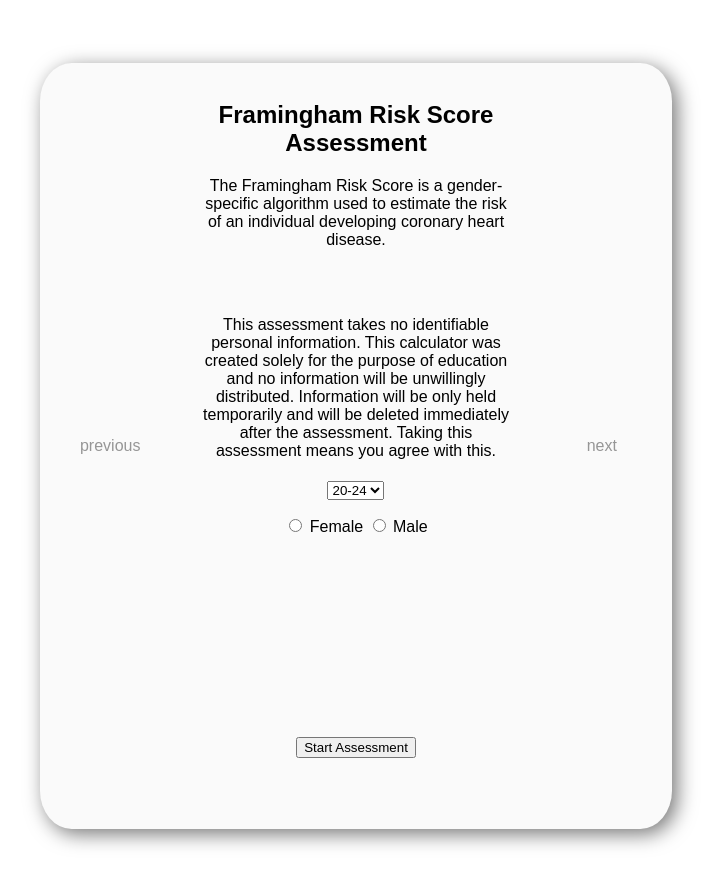
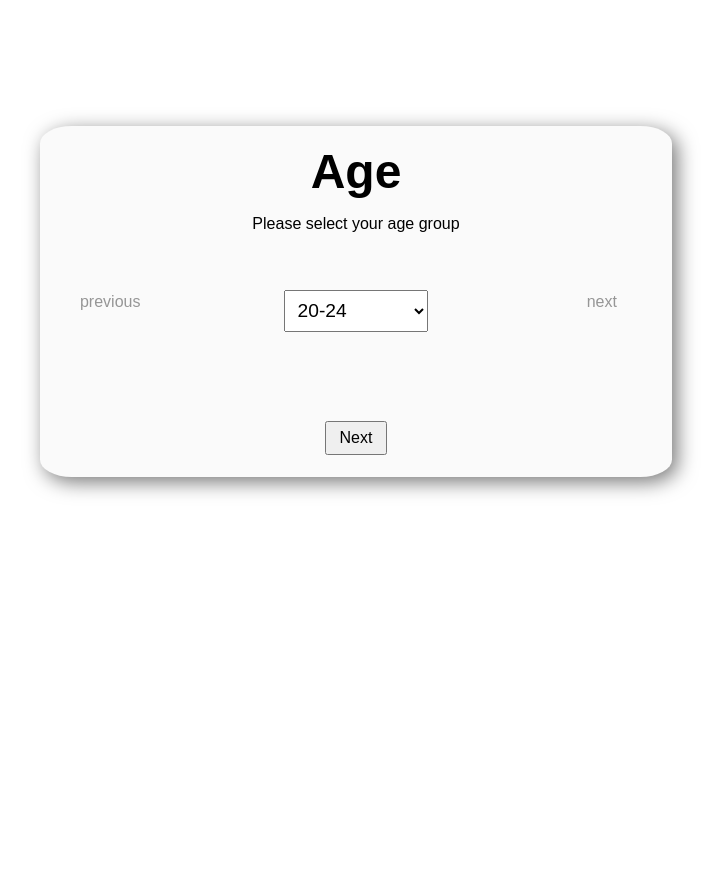
Before and after one commit to zerosicx/A2, a plain HTML site: page index.html in a window 1280 px wide. Both pictures are taken after a click on the button "Start Assessment". Shown: the whole page, without its empty margins (284-1005 px from the left). After the commit the page ends 800 px from the top, so only its background shows below. Drawn offline with Linux system fonts and the light colour scheme.

Commit message:
completed traversing next pages, no calc yet

```diff
--- a/index.html
+++ b/index.html
@@ -12,60 +12,79 @@
 
     <!-- Header section: output of text and subtitle changes based on the activePage number -->
     <section class="always-on grid-box header-box">
-      <h1 class="title">Framingham Risk Score Assessment</h1>
-      <p class="subtitle">The Framingham Risk Score is a gender-specific algorithm
-        used to estimate the risk of an individual developing coronary heart disease.</p>
+      <h1 class="title" id="title">Title</h1>
+      <p class="subtitle" id="subtitle"></p>
     </section>
 
-    <section class="arrowPrev-box grid-box">
+    <section class="arrowPrev-box grid-box" id="arrowPrev">
       <p>previous</p>
     </section>
 
-    <section class="arrowNext-box grid-box">
+    <section class="arrowNext-box grid-box" id="arrowNext">
       <p>next</p>
     </section>
 
     <section class="main-box grid-box">
 
-      <p class="intro-text justified">This assessment takes no identifiable personal information. This calculator
-        was created solely for the purpose of education and no information will be unwillingly
-        distributed. Information will be only held temporarily and will be deleted immediately after the assessment.
-        Taking this assessment means you agree with this.</p>
+      <p class="intro-text justified" id="introText"></p>
 
       <fieldset class="borderless" id="ageForm">
-        <select name="ageGroup" id="ageGroup" required>
-          <option value="g1">20-24</option>
-          <option value="g2">25-29</option>
-          <option value="g3">30-34</option>
-          <option value="g4">35-39</option>
-          <option value="g5">40-34</option>
-          <option value="g6">45-49</option>
-          <option value="g7">50-54</option>
-          <option value="g8">55-59</option>
-          <option value="g9">60-64</option>
-          <option value="g10">65-69</option>
-          <option value="g11">70-75</option>
-          <option value="g12">75-79</option>
+        <select name="ageGroup" id="ageGroupSelector" required>
+          <option>20-24</option>
+          <option>25-29</option>
+          <option>30-34</option>
+          <option>35-39</option>
+          <option>40-34</option>
+          <option>45-49</option>
+          <option>50-54</option>
+          <option>55-59</option>
+          <option>60-64</option>
+          <option>65-69</option>
+          <option>70-75</option>
+          <option>75-79</option>
         </select>
       </fieldset>
 
       <fieldset class="borderless" id="genderForm">
-        <input type="radio" name="femaleRadio" value="Female">
-        <label for="femaleRadio"> Female </label>
-        <input type="radio" name="maleRadio" value="Male">
-        <label for="maleRadio"> Male </label>
+        <input type="radio" name="gender" value="Female">
+        <label class="radio-label" for="femaleRadio"> Female </label>
+        <br>
+        <input type="radio" name="gender" value="Male">
+        <label class="radio-label" for="maleRadio"> Male </label>
       </fieldset>
 
       <fieldset class="borderless" id="cholesterolForm">
-
+        <select name="cholesterol" id="cholesterolSelector">
+          <option>Under 160</option>
+          <option>160-199</option>
+          <option>200-239</option>
+          <option>240-279</option>
+          <option>Over 280</option>
+        </select>
       </fieldset>
 
-      <fieldset class="borderless" id="smokingForm">
-
+      <fieldset class="borderless" id="smokerForm">
+        <input type="radio" name="smoker" value="true">
+        <label class="radio-label" for="smokerTrue"> Smoker </label>
+        <br>
+        <input type="radio" name="smoker" value="false">
+        <label class="radio-label" for="smokerFalse"> Non-Smoker </label>
       </fieldset>
 
       <fieldset class="borderless" id="bpForm">
-
+        <input type="radio" name="bpTreated" value="true">
+        <label class="radio-label" for="smokerTrue"> Treated </label>
+        <input type="radio" name="bpTreated" value="false">
+        <label class="radio-label" for="treatedFalse"> Untreated </label>
+        <br>
+        <br>
+        <select name="bplevel" id="bpSelector">
+          <option>Under 120</option>
+          <option>120-129</option>
+          <option>130-139</option>
+          <option>140-159</option>
+          <option>Over 160</option>
+        </select>
       </fieldset>
 
       <div class="results" id="resultPage">
@@ -74,10 +93,10 @@
     </section>
 
     <section class="submit-box grid-box">
-      <button type="button" name="submitButton">Start Assessment</button>
+      <button onclick="nextPage()" type="button" name="submitButton" id="submitButton">Start Assessment</button>
     </section>
 
-
+    <script type="text/javascript" src="script.js"></script>
 
   </div>
 
--- a/script.js
+++ b/script.js
@@ -0,0 +1,110 @@
+// Global Variables
+let activePage = 0;
+let titleText = document.getElementById("title");
+let subtitleText = document.getElementById("subtitle");
+let introText = document.getElementById("introText");
+let submitButton = document.getElementById("submitButton");
+
+
+let ageForm = document.getElementById("ageForm");
+let cholesterolForm = document.getElementById("cholesterolForm");
+let genderForm = document.getElementById("genderForm");
+let bpForm = document.getElementById("bpForm");
+let smokerForm = document.getElementById("smokerForm");
+
+display(0);
+
+
+
+
+// Data structures
+
+
+
+
+
+
+
+
+
+// Display
+function display(activePage) {
+
+  ageForm.style.display = "none";
+  cholesterolForm.style.display = "none";
+  genderForm.style.display = "none";
+  bpForm.style.display = "none";
+  smokerForm.style.display = "none";
+  introText.style.display = "none";
+  submitButton.innerText = "Next";
+
+
+  if (activePage === 0){
+    displayStart();
+  } else if (activePage === 1){
+    displayAge();
+  } else if (activePage === 2){
+    displayGender();
+  } else if(activePage ===3){
+    displayCholesterol();
+  } else if(activePage ===4) {
+    displaySmoker();
+  } else if(activePage ===5) {
+    displayBp();
+  }
+}
+
+function displayStart(){
+  // Change the title and subtitle
+  titleText.innerText = "Framingham Risk Score Assessment";
+  titleText.style.fontSize = "3rem";
+  subtitleText.innerText = "The Framingham Risk Score is a gender-specific algorithm used to estimate the risk of an individual developing coronary heart disease.";
+
+  introText.style.display = "block";
+  introText.innerText = "This assessment takes no identifiable personal information. This calculator was created solely for the purpose of education and no information will be unwillingly distributed. Information will be only held temporarily and will be deleted immediately after the assessment. Taking this assessment means you agree with this.";
+  submitButton.innerText = "Start Assessment";
+}
+
+function displayAge(){
+  titleText.innerText = "Age";
+  subtitleText.innerText = "Please select your age group";
+
+  ageForm.style.display = "block";
+}
+
+function displayGender(){
+  titleText.innerText = "Gender";
+  subtitleText.innerText = "Please select your biological gender";
+
+  genderForm.style.display = "block";
+}
+
+function displayCholesterol(){
+  titleText.innerText = "Cholesterol";
+  subtitleText.innerText = "Please select your cholesterol levels";
+
+  cholesterolForm.style.display = "block";
+}
+
+function displaySmoker(){
+  titleText.innerText = "Smoker";
+  subtitleText.innerText = "Are you a smoker?";
+
+  smokerForm.style.display = "block";
+}
+
+function displayBp(){
+  titleText.innerText = "Blood Pessure";
+  subtitleText.innerText = "Please select your blood pressure status";
+
+  bpForm.style.display = "block";
+}
+
+function nextPage(){
+  if (activePage > 4){
+    activePage = 0;
+  } else {
+    activePage++;
+  }
+  display(activePage);
+}
--- a/styles.css
+++ b/styles.css
@@ -7,6 +7,18 @@ body {
   font-size: 0.8rem;
 } */
 
+#title {
+  font-size: 4rem;
+  margin: 0;
+}
+
+#submitButton{
+  font-size: 1rem;
+  padding: 2% 4%;
+  position: relative;
+  bottom: 10%;
+}
+
 .justified {
   text-align: center;
 }
@@ -15,18 +27,42 @@ body {
   border: 0;
 }
 
+.intro-text{
+  display: none;
+}
+
+input[type="radio"]{
+  transform: scale(2);
+  margin: 4% 3%;
+}
+
+.radio-label {
+  font-size: 2rem;
+}
+
+/* #ageForm {
+  position: relative;
+  top: 30%;
+} */
+
+select {
+  font-size: 1.2rem;
+  padding: 3%;
+  width: 50%;
+}
+
 /* Grid container styles */
 
 .grid-container {
   display: grid;
   grid-template-columns: 2fr 5fr 2fr;
-  grid-template-rows: 1fr 2fr 0.5fr;
+  grid-template-rows: 1fr 1fr 0.5fr;
   grid-template-areas:
   "arrowPrev header arrowNext"
   "arrowPrev main arrowNext"
   "arrowPrev submit arrowNext";
   background-color: #fafafa;
-  margin: 5% 25%;
+  margin: 10% 25%;
   border-radius: 5%;
   box-shadow: 5px 5px 20px #777;
 }
@@ -55,6 +91,7 @@ body {
 
 .main-box {
   grid-area: main;
+  /* padding: 15%; */
 }
 
 .submit-box {
@@ -67,7 +104,7 @@ body {
     "header header header"
     "main main main"
     "submit submit submit";
-    margin: 10% 10%;
+    margin: 10% 20%;
   }
 
   .arrowNext-box, .arrowPrev-box {
```
